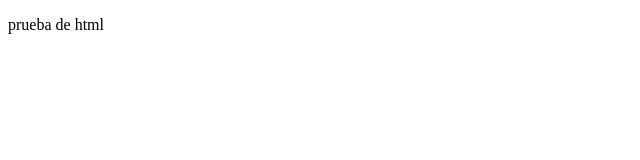
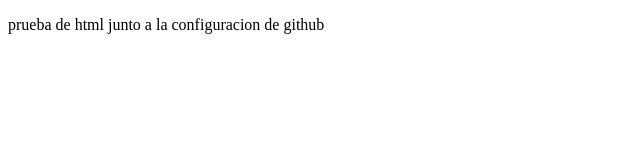
Before and after one commit to OKatime/ProyectoUpload, a plain HTML site: page index.html in a window 1280 px wide. Shown: the whole page, without its empty margins (0-640 px from the left). Drawn offline with Linux system fonts and the light colour scheme.

Commit message:
segundo cambio

```diff
--- a/index.html
+++ b/index.html
@@ -7,7 +7,7 @@
     <title>Proyecto</title>
 </head>
 <body>
-    <p>prueba de html</p>
+    <p>prueba de html junto a la configuracion de github</p>
 
 </body>
 </html>
```
